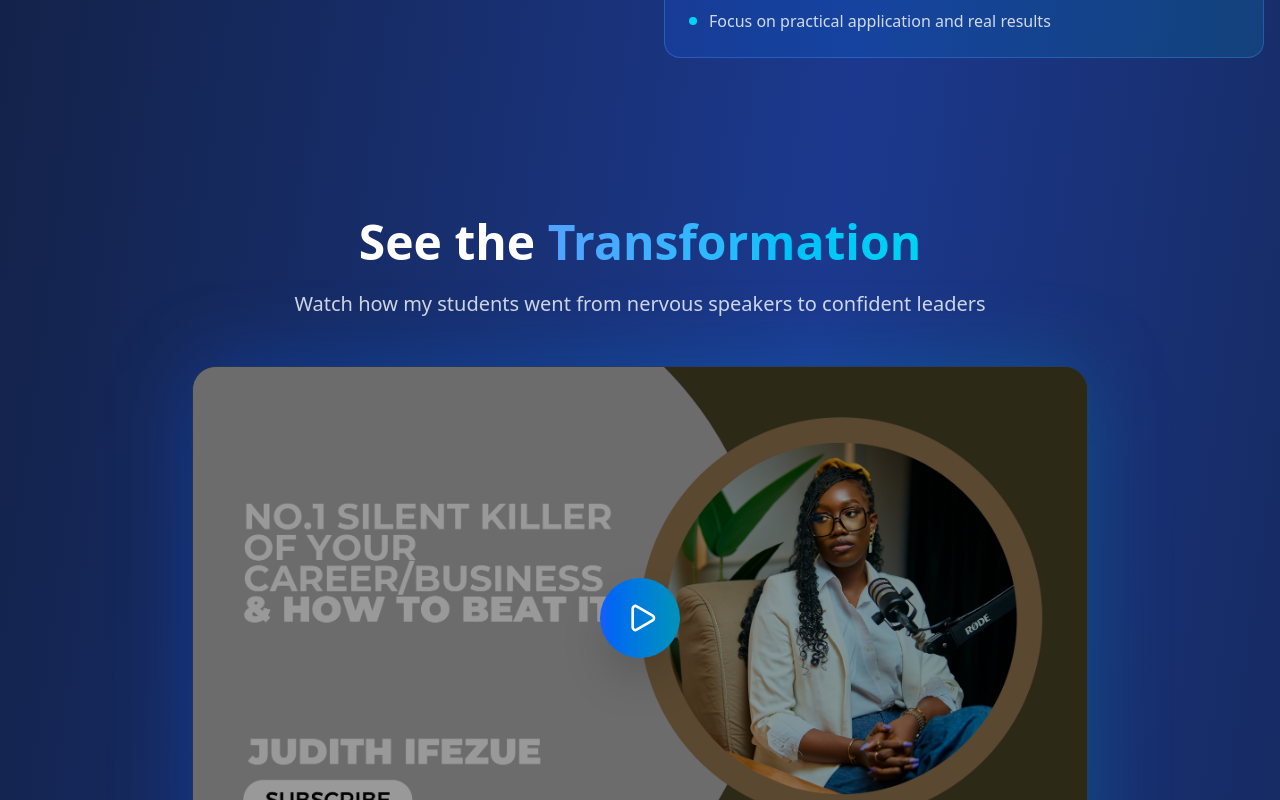
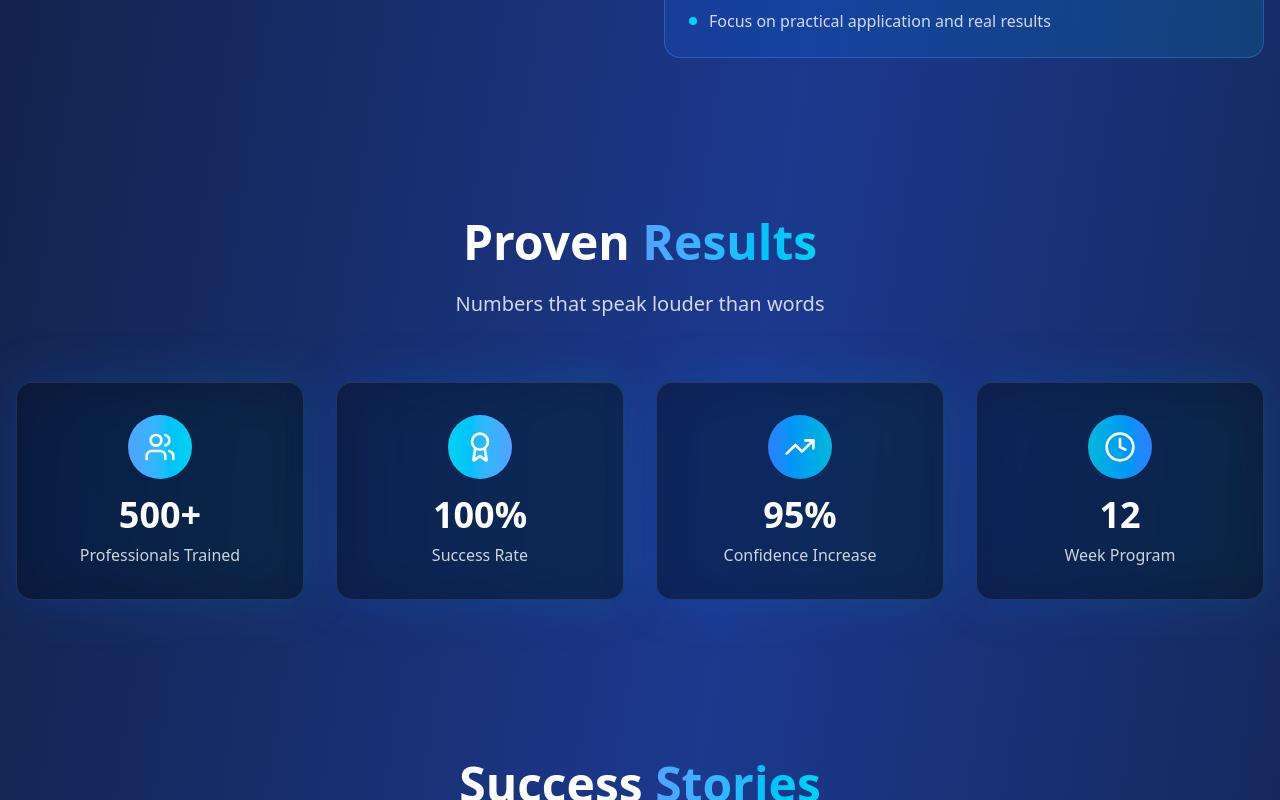
Before and after one commit to rdghostmann/Speak10xbetter, a Next.js app: page / in a window 1280 px wide. Shown: the part 3100-3900 px from the top of the page. Built offline with nearby package versions, Linux system fonts and the light colour scheme.

Commit message:
updated VSL V

```diff
--- a/app/page.jsx
+++ b/app/page.jsx
@@ -16,7 +16,7 @@ export default function Home() {
       <Header />
       <Hero />
       <About />
-      <VideoSection />
+      {/* <VideoSection /> */}
       <Stats />
       <SuccessStories />
       <Testimonials />
```
